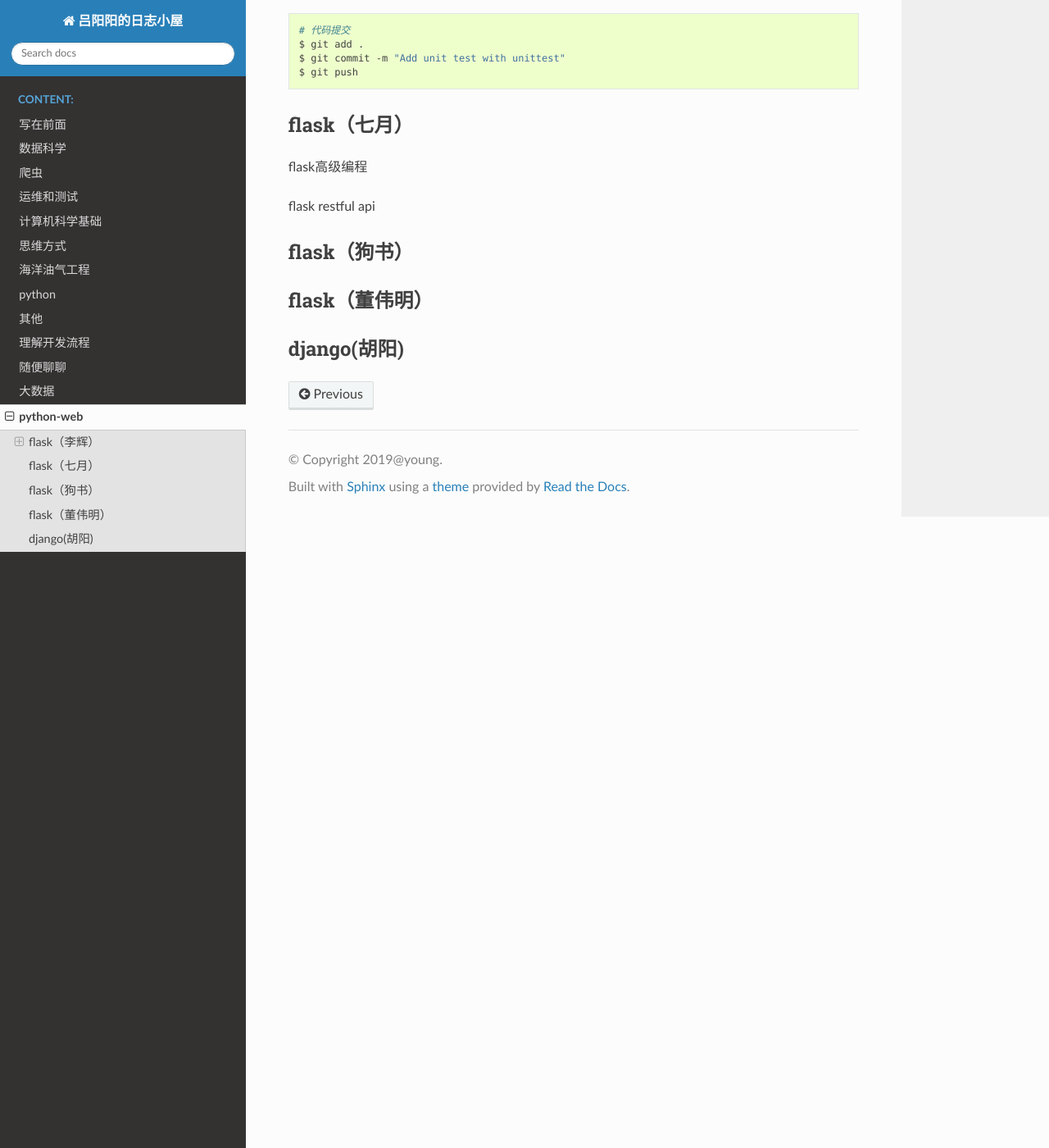
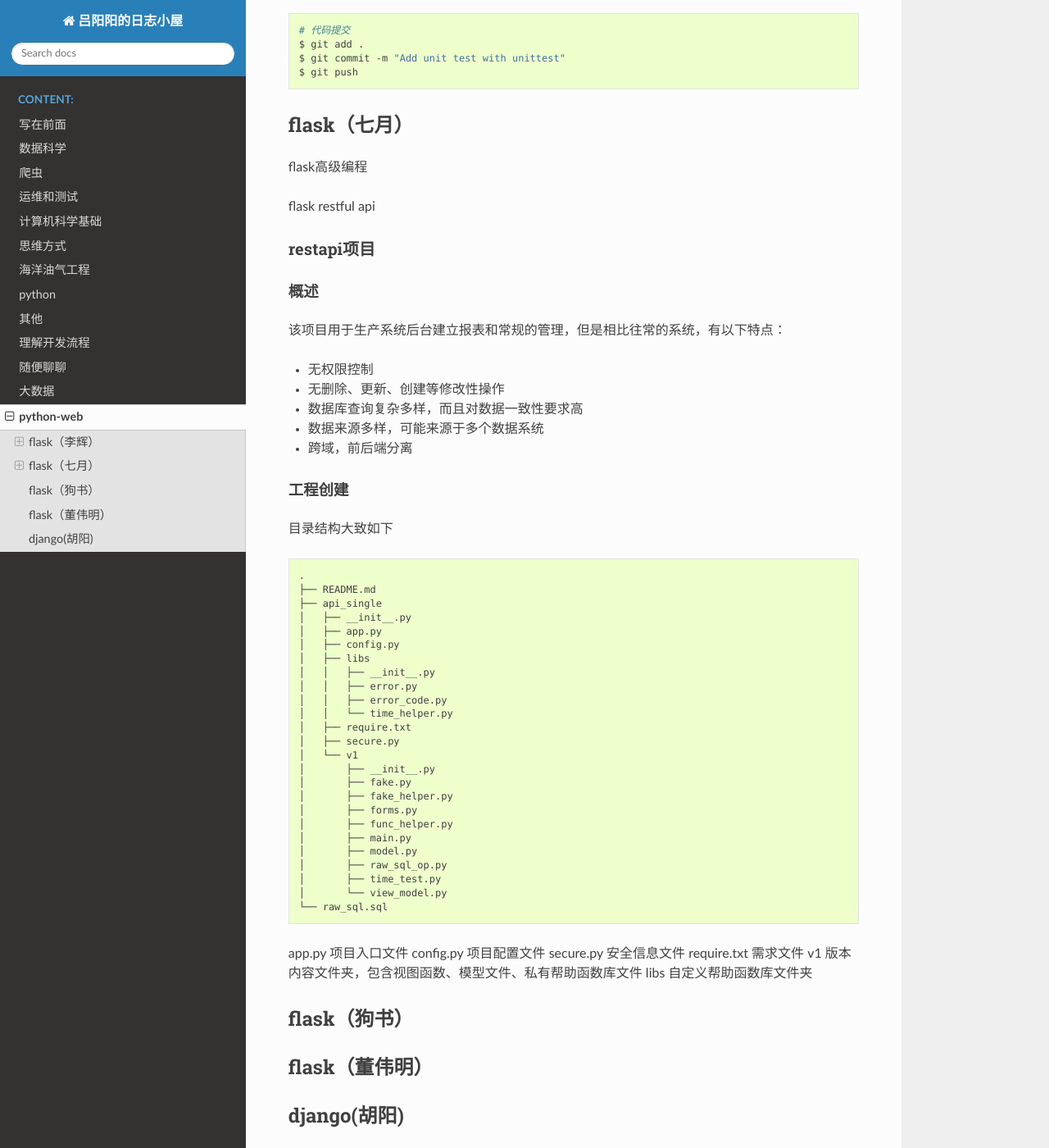
Before and after one commit to CAUCHY2932/mathematics, a Sphinx documentation site: the page built from source/chapter13_web.md, in a window 1280 px wide and 1400 px high, scrolled down 2998 px. Shown: the whole window at 82% size. Built offline with Sphinx 7.4.7 and the Read the Docs theme 2.0.0, drawn with Linux system fonts in a browser that asks for light colours.

Commit message:
change files

````diff
--- a/source/chapter13_web.md
+++ b/source/chapter13_web.md
@@ -175,6 +175,55 @@ flask高级编程
 
 flask restful api
 
+### restapi项目
+
+#### 概述
+
+该项目用于生产系统后台建立报表和常规的管理，但是相比往常的系统，有以下特点：
+- 无权限控制
+- 无删除、更新、创建等修改性操作
+- 数据库查询复杂多样，而且对数据一致性要求高
+- 数据来源多样，可能来源于多个数据系统
+- 跨域，前后端分离
+
+#### 工程创建
+
+目录结构大致如下
+```
+.
+├── README.md
+├── api_single
+│   ├── __init__.py
+│   ├── app.py
+│   ├── config.py
+│   ├── libs
+│   │   ├── __init__.py
+│   │   ├── error.py
+│   │   ├── error_code.py
+│   │   └── time_helper.py
+│   ├── require.txt
+│   ├── secure.py
+│   └── v1
+│       ├── __init__.py
+│       ├── fake.py
+│       ├── fake_helper.py
+│       ├── forms.py
+│       ├── func_helper.py
+│       ├── main.py
+│       ├── model.py
+│       ├── raw_sql_op.py
+│       ├── time_test.py
+│       └── view_model.py
+└── raw_sql.sql
+```
+app.py 项目入口文件
+config.py 项目配置文件
+secure.py 安全信息文件
+require.txt 需求文件
+v1 版本内容文件夹，包含视图函数、模型文件、私有帮助函数库文件
+libs 自定义帮助函数库文件夹
+
+
 
 
 ## flask（狗书）
````
Also changed, not shown: source/chapter00_preface.md (+1 -1 lines).
